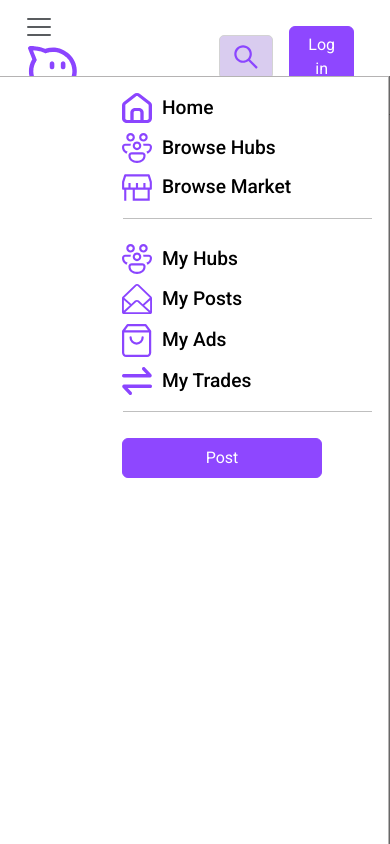
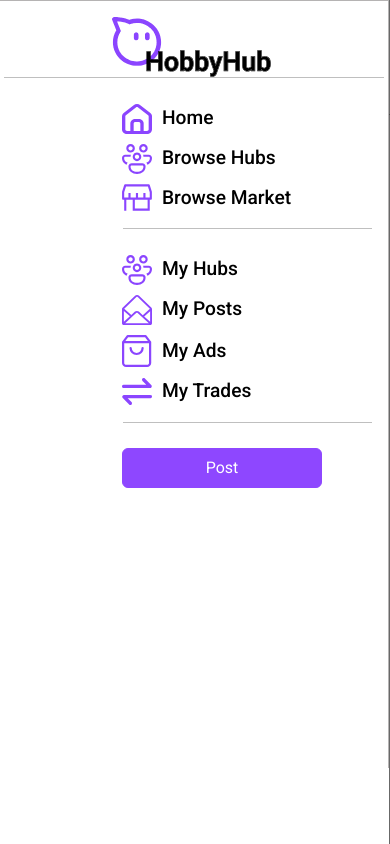
Before and after one commit to michelle-loi/HobbyHub, a React (Vite) app in the folder client/: page / in a window 390 px wide. Both pictures are taken after a click on the button 39 px from the left and 27 px from the top of the page. Shown: the top 844 px of the page. Built offline with nearby package versions, Linux system fonts and the light colour scheme.

Commit message:
fix(navbar): searchbar popup overlapping with side menu offcanvas

```diff
--- a/client/src/components/desktop/leftmenu/LeftMenu.jsx
+++ b/client/src/components/desktop/leftmenu/LeftMenu.jsx
@@ -7,11 +7,19 @@ import Market from "../../../assets/leftsidemenu/market.svg";
 import Posts from "../../../assets/leftsidemenu/posts.svg";
 import Ads from "../../../assets/leftsidemenu/ads.svg";
 import Trades from "../../../assets/leftsidemenu/trades.svg";
+import Logo from "../../../assets/authentication/mobile/logo.svg"
 
 
 const LeftMenu = () =>{
     return (
         <Container fluid className="d-flex flex-column p-3 left-menu">
+            <Row className="d-xl-none mb-3">
+                <Col className="d-flex align-items-center justify-content-center">
+                    <img className="navbar-logo" src={Logo} alt="HobbyHub"/>
+                </Col>
+                <hr className="item divider"/>
+            </Row>
+
             <Row>
                 <Col className="mb-3">
                     <a className="left-links" href="/">
--- a/client/src/components/desktop/navbar/NavBar.scss
+++ b/client/src/components/desktop/navbar/NavBar.scss
@@ -15,10 +15,6 @@
 
 .navbar-logo {
     height: 60px;
-}
-
-.home-sidebar {
-    top: 76px !important;
 }
 
 .d-searchbar {
--- a/client/src/sass/main.scss
+++ b/client/src/sass/main.scss
@@ -18,7 +18,3 @@ $theme-colors:map-merge($theme-colors, $custom-colors);
 :root {
   --bs-body-font-family: 'Roboto', sans-serif;
 }
-
-.offcanvas-backdrop {
-  top: 76px;
-}
```
